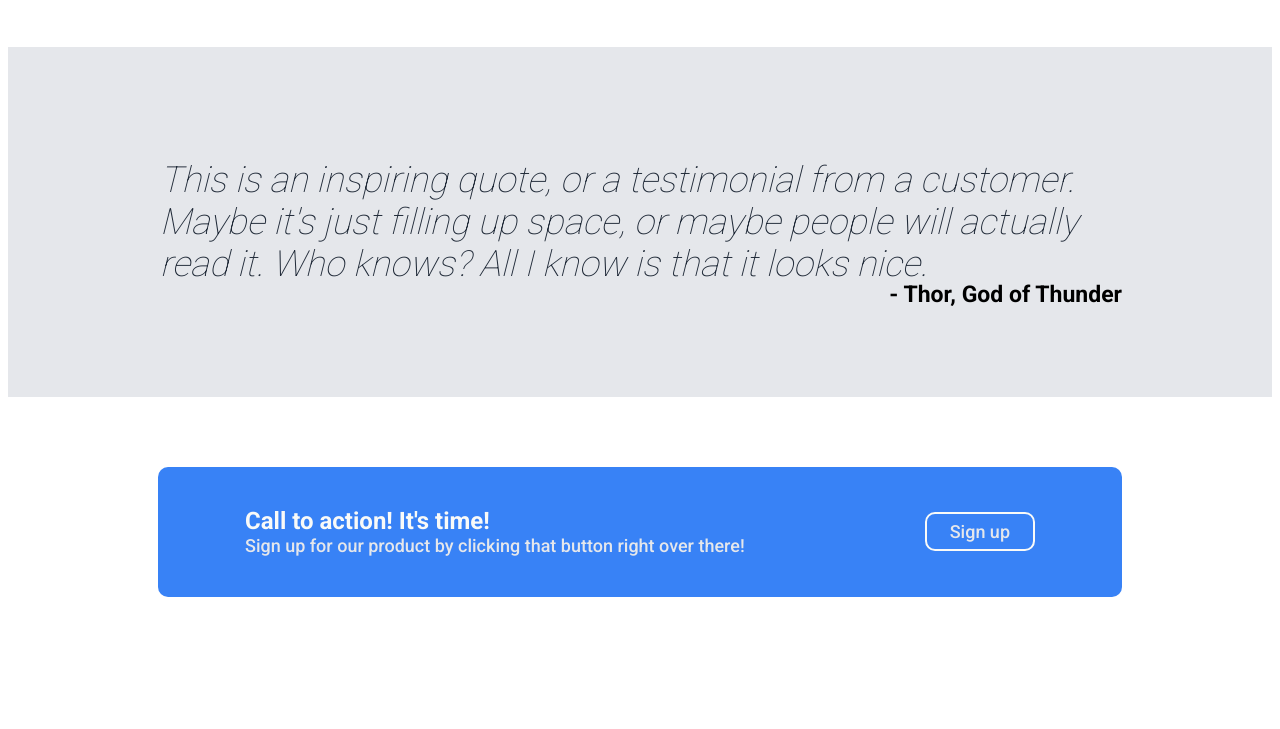
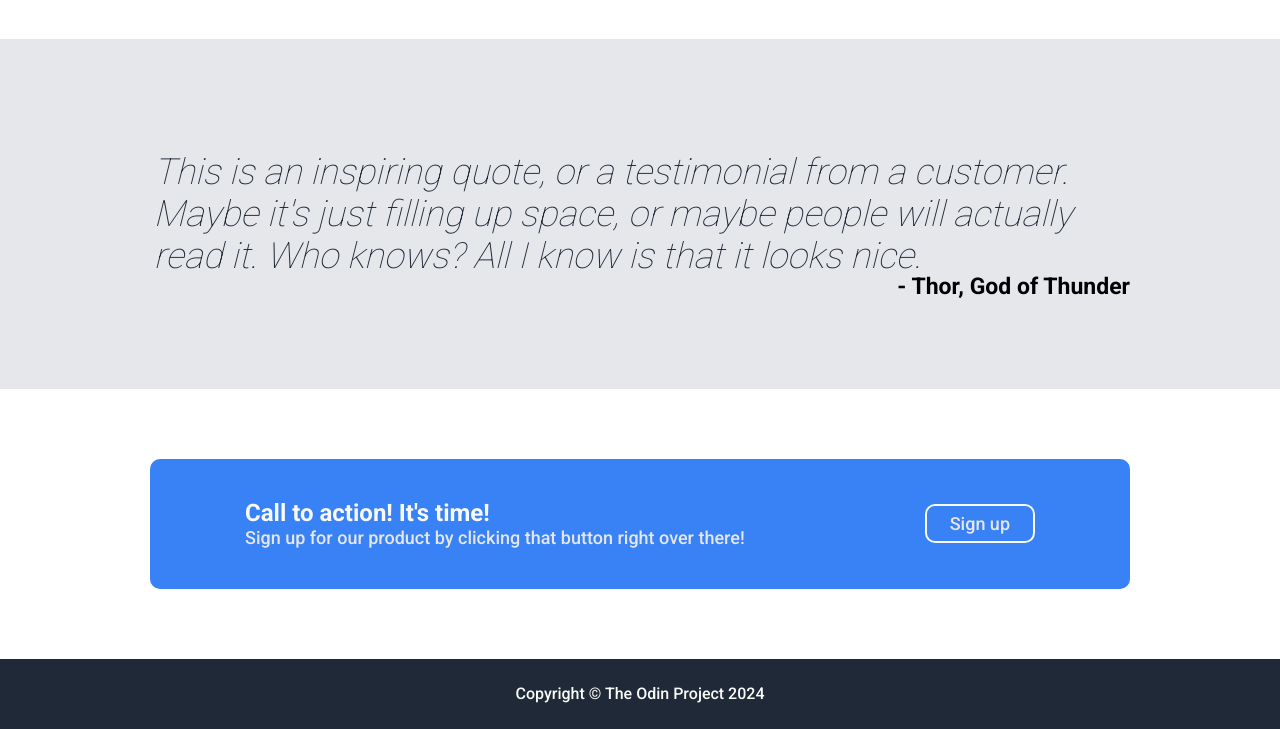
Before and after one commit to ElenaBurbyga/TOP-landing-page-project, a plain HTML site: page index.html in a window 1280 px wide. Shown: the part 743-1472 px from the top of the page. Before the commit the page ends 1410 px from the top, so only its background shows below. Drawn offline with Linux system fonts and the light colour scheme.

Commit message:
create and style footer section

```diff
--- a/index.html
+++ b/index.html
@@ -6,6 +6,7 @@
   <link rel="stylesheet" href="style/gallery.css">
   <link rel="stylesheet" href="style/quote.css">
   <link rel="stylesheet" href="style/action.css">
+  <link rel="stylesheet" href="style/footer.css">
   <meta charset="UTF-8">
   <meta name="viewport" content="width=device-width, initial-scale=1.0">
   <title>Landing Page</title>
@@ -62,6 +63,9 @@
       </div>
       <button class="call-to-action-button sigh-up-text">Sign up</button>
     </section>
+    <section class="footer">
+      <span class="footer-text">Copyright &#169 The Odin Project 2024</span>
+    </section>
   </main>
 </body>
 </html>
--- /dev/null
+++ b/style/footer.css
@@ -0,0 +1,11 @@
+body {
+  margin: 0;
+}
+.footer {
+  background-color: #1F2937;
+  height: 70px;
+  display: flex;
+  justify-content: center;
+  align-items: center;
+  color: #F9FAF8;
+}
```
